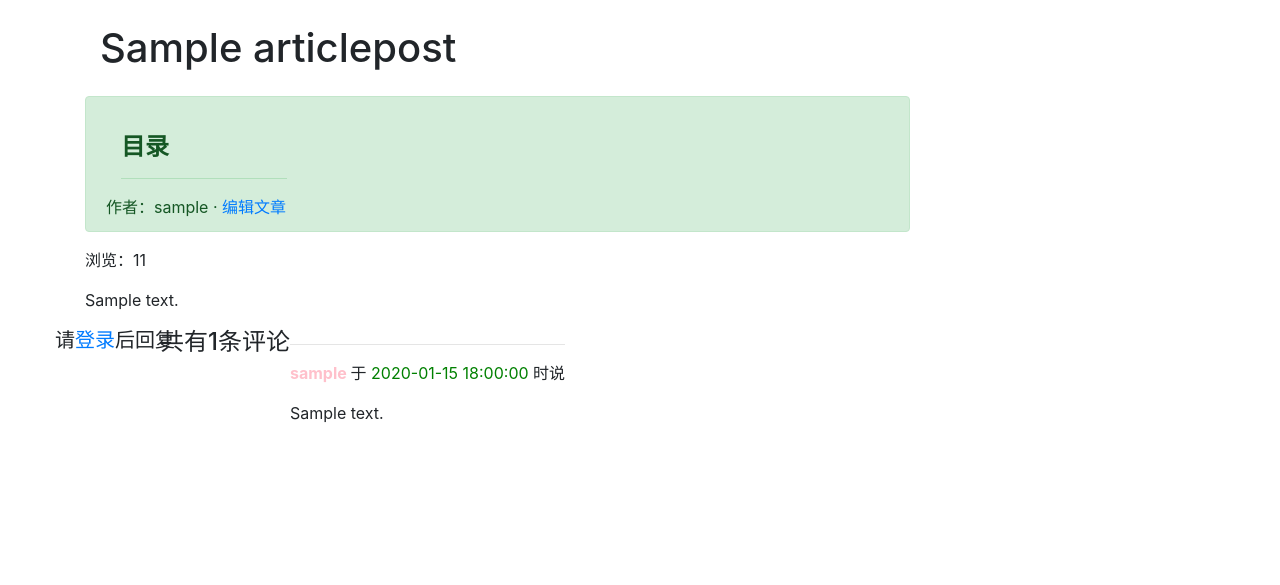
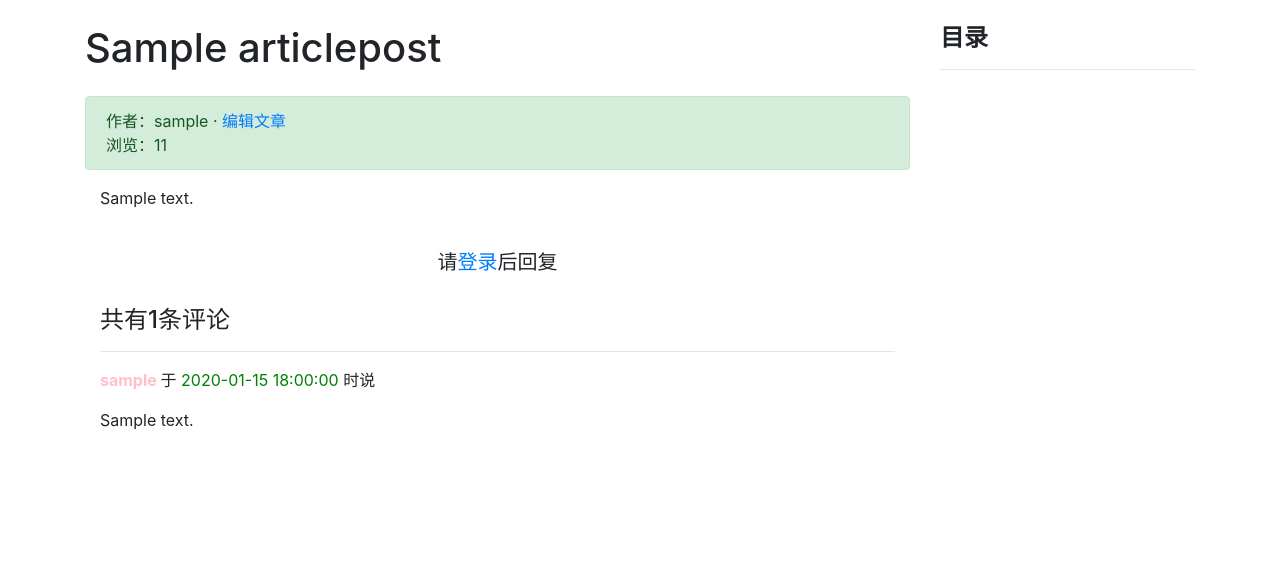
Before and after one commit to 18200643032/my_blog, a Django app: page /article/article-detail/1/ in a window 1280 px wide. Shown: the part 56-641 px from the top of the page. Run offline with Django 3.2, Linux system fonts and the light colour scheme; tables that the repository leaves empty hold one stand-in row (values such as "Sample post"); some libraries are stand-ins or nearby versions.

Commit message:
更新文章详情页

```diff
--- a/templates/article/detail.html
+++ b/templates/article/detail.html
@@ -14,23 +14,11 @@
 <div class="container">
     <div class="row">
         <div class="col-9">
-
             <!-- 标题及作者 -->
-        <h1 class="col-12 mt-4 mb-4">{{ article.title }}</h1>
+            <h1 class="mt-4 mb-4">{{ article.title }}</h1>
             <div class="col-12 alert alert-success">
                 <div>
 
-
-    </div>
-
-
-        <div class="col-3 mt-4">
-            <h4><strong>目录</strong></h4>
-            <hr>
-            <div>
-                {{ toc|safe }}
-            </div>
-        </div>
             作者：{{ article.author }}
             {% if user == article.author %}
             · <a href="#" onclick="confirm_safe_delete()">删除文章</a>
@@ -45,19 +33,16 @@
                 <button type="submit">发送</button>
             </form>
             · <a href="{% url "article:article_update" article.id %}">编辑文章</a>
-            </div>
                         <div>
                 浏览：{{ article.total_views }}
+            </div>
+
             </div>
 
             </div>
              <!-- 文章正文 -->
             <div class="col-12">
             <p>{{ article.body|safe }}</p>
-        </div>
-
-            <!--发表评论-->
-             <hr>
                 {% if user.is_authenticated %}
         <div>
             <form action="{% url 'comment:post_comment' article.id %}"
@@ -83,8 +68,6 @@
         </h5>
         <br>
     {% endif %}
-
-
             <h4>共有{{ comments.count }}条评论</h4>
     <div>
         {% for comment in comments %}
@@ -102,6 +85,21 @@
             </div>
         </div>
         </div>
+
+
+            <!--发表评论-->
+    <div class="col-3 mt-4">
+            <h4><strong>目录</strong></h4>
+            <hr>
+            <div>
+                {{ toc|safe }}
+            </div>
+        </div>
+
+</div>
+
+</div>
+
 
     <script>
     // 删除文章的函数
@@ -122,4 +120,4 @@
     }
 </script>
 
-{% endblock content %}
+{% endblock %}
```
Lines whose indentation alone changed are shown as unchanged.
